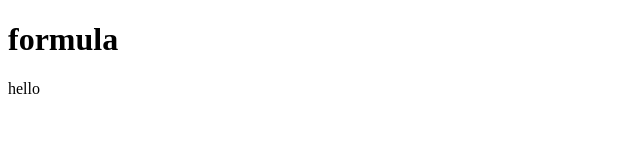
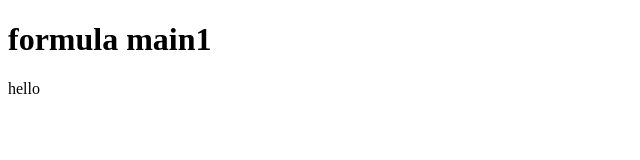
Before and after one commit to HanMinu-98/formula, a plain HTML site: page index.html in a window 1280 px wide. Shown: the whole page, without its empty margins (0-640 px from the left). Drawn offline with Linux system fonts and the light colour scheme.

Commit message:
메인 페이지 생성

```diff
--- a/index.html
+++ b/index.html
@@ -7,7 +7,7 @@
     <title>Document</title>
 </head>
 <body>
-    <h1>formula</h1>
+    <h1>formula main1</h1>
     <div>hello</div>
 </body>
 </html>
```
